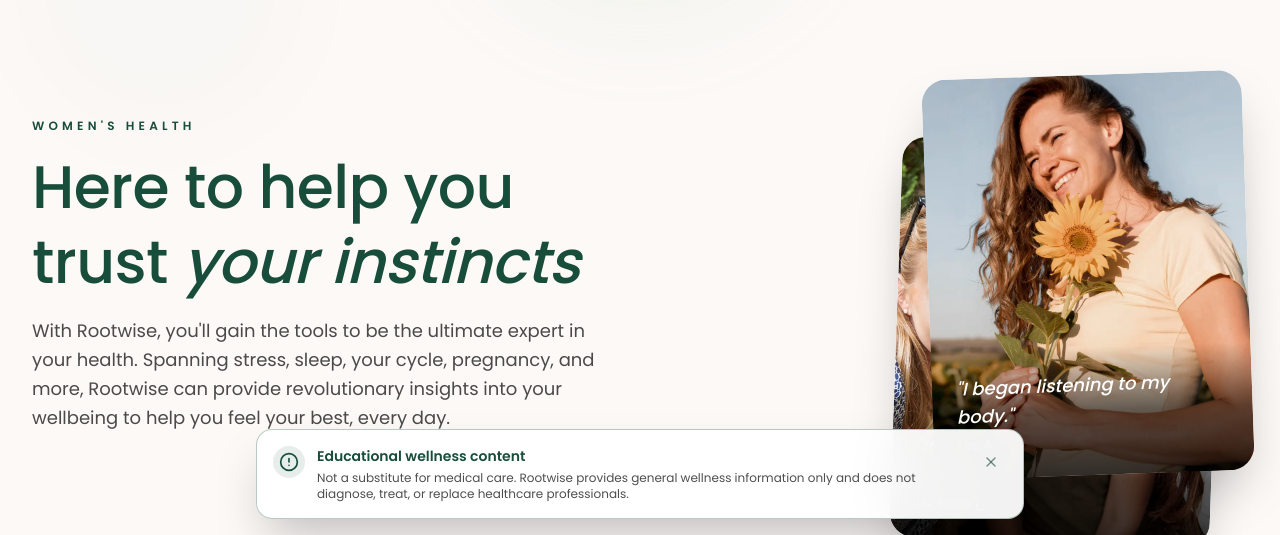
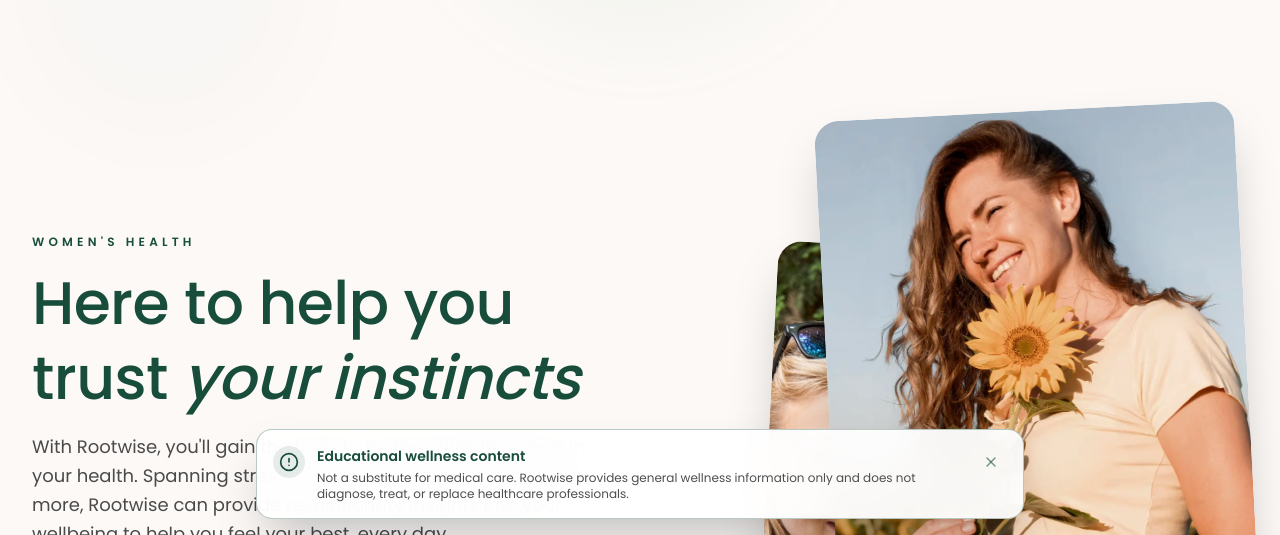
Before and after one commit to helloworldxdwastaken/rootwise, a Next.js app: page /womens-health in a window 1280 px wide. Shown: the part 265-800 px from the top of the page. Built offline with nearby package versions, Linux system fonts and the light colour scheme; no server answers.

Commit message:
Add comment

```diff
--- a/app/womens-health/page.tsx
+++ b/app/womens-health/page.tsx
@@ -120,7 +120,7 @@
     <PageShell>
       <SectionContainer className="gap-10">
         {/* Hero Section */}
-        <section className="grid gap-8 md:grid-cols-2 items-center py-8 md:py-12">
+        <section className="grid gap-8 md:grid-cols-2 items-center py-8 md:py-12 lg:py-16">
           {/* Left Side - Text Content */}
           <div className="space-y-6 text-center md:text-left">
             <motion.div
@@ -142,14 +142,14 @@
           </div>
 
           {/* Right Side - Two Overlapping Image Cards */}
-          <div className="relative flex items-center justify-center md:justify-end min-h-[500px] md:min-h-[600px]">
+          <div className="relative flex items-center justify-center md:justify-end min-h-[600px] md:min-h-[700px] lg:min-h-[800px] px-4 md:px-0">
             {/* Top Image Card */}
             <motion.div
-              initial={{ opacity: 0, x: 30, rotate: -2 }}
-              animate={{ opacity: 1, x: 0, rotate: -2 }}
+              initial={{ opacity: 0, x: 30, rotate: -3 }}
+              animate={{ opacity: 1, x: 0, rotate: -3 }}
               transition={{ duration: 0.6, delay: 0.2 }}
-              className="relative w-[280px] md:w-[320px] h-[360px] md:h-[400px] rounded-3xl overflow-hidden shadow-2xl z-10"
-              style={{ transform: "rotate(-2deg)" }}
+              className="relative w-[320px] md:w-[380px] lg:w-[420px] h-[420px] md:h-[500px] lg:h-[560px] rounded-3xl overflow-hidden shadow-2xl z-10"
+              style={{ transform: "rotate(-3deg)" }}
             >
               <Image
                 src="/Women health/womansmilingwithflower.webp"
@@ -159,19 +159,19 @@
                 priority
               />
               {/* Quote Overlay */}
-              <div className="absolute bottom-0 left-0 right-0 bg-gradient-to-t from-black/80 via-black/60 to-transparent p-6 text-white">
-                <p className="text-base md:text-lg font-medium italic mb-1">"I began listening to my body."</p>
+              <div className="absolute bottom-0 left-0 right-0 bg-gradient-to-t from-black/80 via-black/60 to-transparent p-6 md:p-8 text-white">
+                <p className="text-base md:text-lg lg:text-xl font-medium italic mb-1">"I began listening to my body."</p>
                 <p className="text-xs md:text-sm text-white/80">Les A.</p>
               </div>
             </motion.div>
 
             {/* Bottom Image Card - Overlapping */}
             <motion.div
-              initial={{ opacity: 0, x: -30, rotate: 2 }}
-              animate={{ opacity: 1, x: 0, rotate: 2 }}
+              initial={{ opacity: 0, x: -30, rotate: 3 }}
+              animate={{ opacity: 1, x: 0, rotate: 3 }}
               transition={{ duration: 0.6, delay: 0.4 }}
-              className="absolute right-0 md:right-8 top-1/2 -translate-y-1/3 w-[280px] md:w-[320px] h-[360px] md:h-[400px] rounded-3xl overflow-hidden shadow-2xl z-0"
-              style={{ transform: "translateY(-33%) rotate(2deg)" }}
+              className="absolute right-4 md:right-12 lg:right-16 top-1/2 -translate-y-1/4 w-[320px] md:w-[380px] lg:w-[420px] h-[420px] md:h-[500px] lg:h-[560px] rounded-3xl overflow-hidden shadow-2xl z-0"
+              style={{ transform: "translateY(-25%) rotate(3deg)" }}
             >
               <Image
                 src="/Women health/women-taking-coffee-with-friends.webp"
@@ -180,8 +180,8 @@
                 className="object-cover"
               />
               {/* Quote Overlay */}
-              <div className="absolute bottom-0 left-0 right-0 bg-gradient-to-t from-black/80 via-black/60 to-transparent p-6 text-white">
-                <p className="text-base md:text-lg font-medium italic mb-1">"It helps me be kinder to myself."</p>
+              <div className="absolute bottom-0 left-0 right-0 bg-gradient-to-t from-black/80 via-black/60 to-transparent p-6 md:p-8 text-white">
+                <p className="text-base md:text-lg lg:text-xl font-medium italic mb-1">"It helps me be kinder to myself."</p>
                 <p className="text-xs md:text-sm text-white/80">Michelle L.</p>
               </div>
             </motion.div>
```
